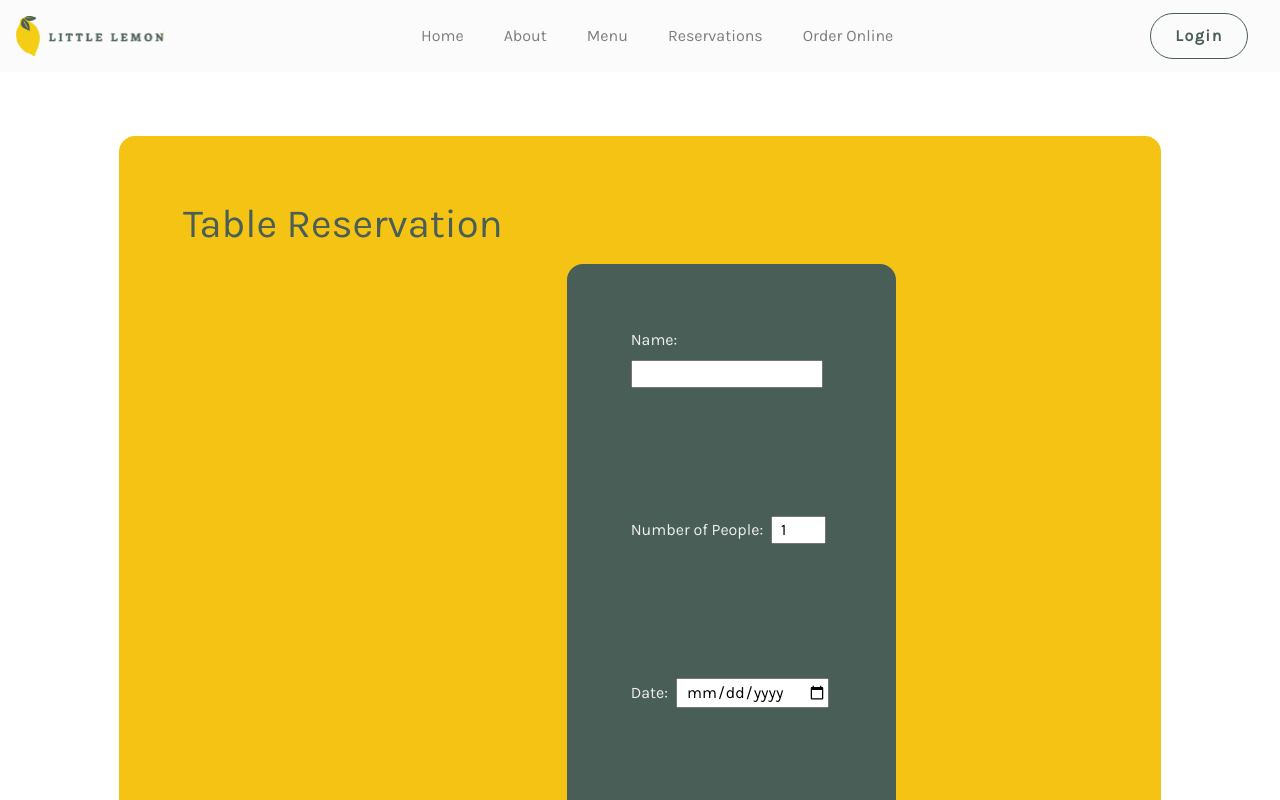
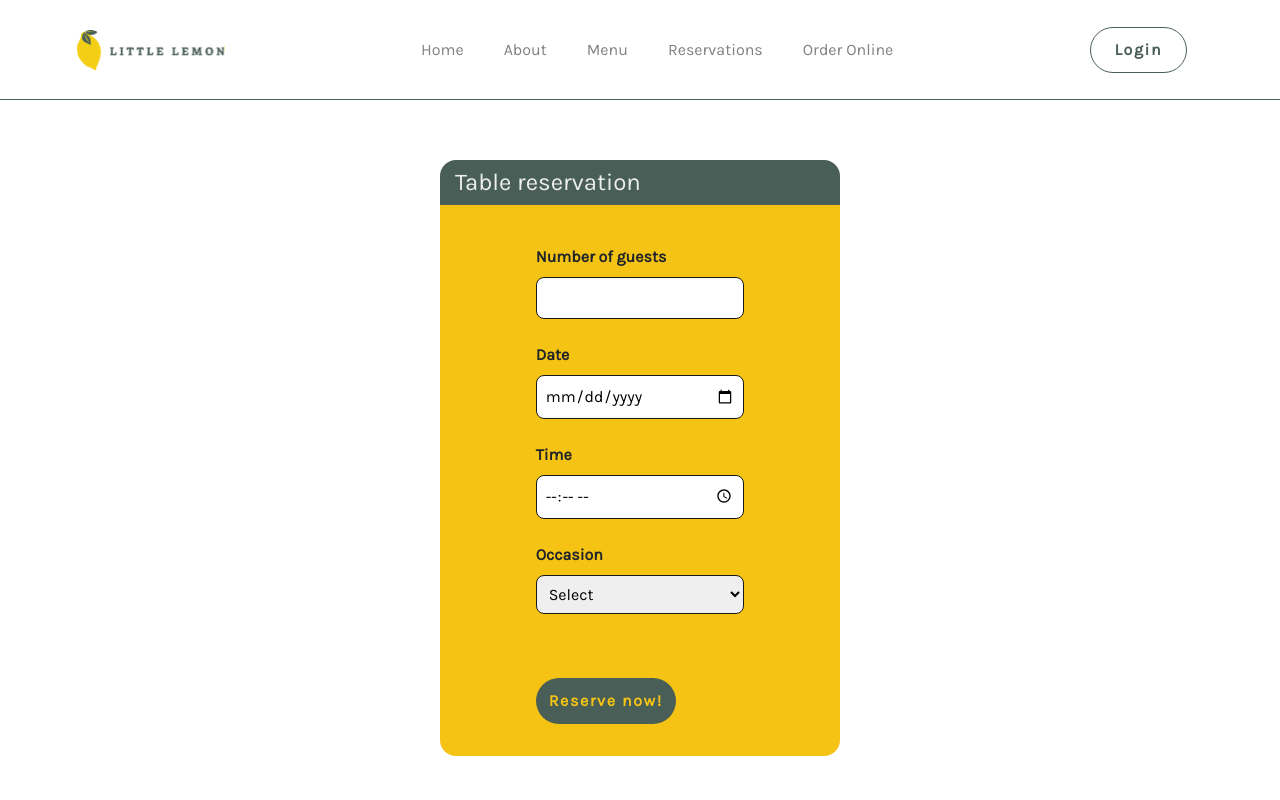
Before and after one commit to MohaDev01/Meta-Frontend-Developer-Capstone, a React (Create React App) app: page /reservations in a window 1280 px wide. Shown: the top 800 px of the page. Built offline with nearby package versions, Linux system fonts and the light colour scheme.

Commit message:
Restructured and enhanced the booking form component

```diff
--- a/src/App.js
+++ b/src/App.js
@@ -9,6 +9,7 @@ import Reservations from './components/Reservations/Reservations';
 import OrderOnline from './components/OrderOnline/OrderOnline';
 import Login from './components/Registration/Login';
 import Footer from './components/Footer/Footer';
+import ConfirmedBooking from './components/Reservations/ConfirmedBooking';
 
 function App() {
   return (
@@ -19,6 +20,7 @@ function App() {
         <Route path="/about" element={<About />} />
         <Route path="/menu" element={<Menu />} />
         <Route path="/reservations/*" element={<Reservations />} />
+        <Route path="/confirmed-booking/*" element={<ConfirmedBooking />} />
         <Route path="/order-online" element={<OrderOnline />} />
         <Route path="/login" element={<Login />} />
       </Routes>
--- a/src/components/About/About.css
+++ b/src/components/About/About.css
@@ -1,4 +1,5 @@
 #about {
+  margin-top: 10rem;
   margin-bottom: 10rem;
 }
 #about .container {
--- a/src/components/Main/Hero.css
+++ b/src/components/Main/Hero.css
@@ -7,7 +7,7 @@
 }
 #hero img {
   border-radius: 12px;
-  border: 1px solid #000;
+  border: 1px solid #495E57;
   width: 400px;
   height: 424px;
   margin: 2rem 0rem;
@@ -36,7 +36,7 @@
 }
 #hero .btn {
   background-color: #f4ce14;
-  color: #333333;
+  color: #495E57;
   font-size: 1.25rem;
   border-radius: 24px;
   border: .1rem solid transparent;
@@ -48,6 +48,10 @@
     border: .1rem solid #f4ce14;
     color: #EDEFEE;
   }
+  &:focus {
+    outline: none;
+    box-shadow: none;
+  }
 }
 #hero h1,
 #hero p,
--- a/src/components/Navigation/Nav.css
+++ b/src/components/Navigation/Nav.css
@@ -1,12 +1,12 @@
 #header {
-  margin-bottom: 4.5rem;
+  margin-bottom: 5rem;
 }
 #nav-bar {
-  backdrop-filter: saturate(180%) blur(20px);
-  background-color: rgba(250, 250, 252, .8);
+  background-color: white;
+  border-bottom: 0.1rem solid #495e57;
   min-height: 4.5rem;
-  padding: 0rem 1rem;
-  transition: background-color 0.3s ease;
+  height: 6.25rem;
+  padding: 0 6%;
   z-index: 1000;
 }
 #nav-bar .navbar-brand {
--- a/src/components/Reservations/BookingForm.css
+++ b/src/components/Reservations/BookingForm.css
@@ -1,57 +1,58 @@
-#bookingForm .row {
-  background-color: #F4C314;
-  padding: 4rem;
+#bookingForm {
+  backdrop-filter: saturate(180%) blur(20px);
+  background-color: rgba(250, 250, 252, .8);
   border-radius: 1rem;
+  width: 30rem;
+  max-width: 25rem;
+  margin-top: 10rem;
+  margin-bottom: 4rem;
 }
-#bookingForm .container:nth-child(1) {
-  padding: 4rem;
-}
-#bookingForm .block:nth-child(1) {
-  background-color: #495E57;
-  padding: 4rem;
+#bookingForm .heading {
   border-top-left-radius: 1rem;
   border-top-right-radius: 1rem;
+  background-color: #495E57;
 }
-#bookingForm .block:nth-child(2) {
-  background-color: #495E57;
-  padding: 4rem;
+#bookingForm h4 {
+  color: #EDEFEE;
 }
-#bookingForm .block:nth-child(3) {
-  background-color: #495E57;
-  padding: 4rem;
+#bookingForm .group {
+  margin-bottom: 1rem;
 }
-#bookingForm .block:nth-child(4) {
-  background-color: #495E57;
-  padding: 4rem;
+#bookingForm .col {
+  background-color: #F4C314;
+  padding: 1rem 1rem;
   border-bottom-left-radius: 1rem;
   border-bottom-right-radius: 1rem;
-}
-#bookingForm .col-6:nth-child(2) {
-  /* background-color: red; */
-  padding: 4rem;
-}
-#bookingForm .col-6:nth-child(3) {
-  /* background-color: blue; */
-  padding: 4rem;
-}
-#bookingForm label {
-  margin-right: .5rem;
-  color: #EDEFEE;
-}
-#bookingForm input {
-  padding-left: .5rem;
-}
-#bookingForm .img-fluid {
-  width: 100%;
-  background-color: red;
-  border-top-left-radius: .5rem;
-  border-bottom-left-radius: .5rem;
-  box-shadow: -.4rem .4rem 2rem rgba(0, 0, 0, .5);
 }
 #bookingForm h1 {
   color: #495E57;
 }
-#bookingForm button:disabled {
+#bookingForm label {
+  margin-top: .5rem;
+  margin-right: 1rem;
+  font-weight: bold;
+}
+#bookingForm input {
+  border-radius: .5rem;
+  border: .1rem solid #191919;
+  width: 100%;
+  padding: 0.5rem;
+  &:focus {
+    outline: none;
+    box-shadow: none;
+  }
+}
+#bookingForm select {
+  border-radius: .5rem;
+  border: .1rem solid #191919;
+  width: 100%;
+  padding: 0.5rem;
+  &:focus {
+    outline: none;
+    box-shadow: none;
+  }
+}
+#bookingForm .btn:disabled {
   color: #333333;
   margin-left: 1rem;
   padding: .2rem;
@@ -60,18 +61,22 @@
   width: 100px;
   flex-shrink: 0;
 }
-#bookingForm button:enabled {
-  background-color: #f4ce14;
-  color: #333333;
-  margin-left: 1rem;
-  padding: .2rem;
-  border: .1rem solid #f4ce14;
-  border-radius: 1rem;
-  width: 100px;
-  flex-shrink: 0;
+#bookingForm .btn {
+  background-color: #495E57;
+  color: #F4C314;
+  font-size: 1rem;
+  border-radius: 24px;
+  border: .1rem solid transparent;
+  font-weight: 800;
+  line-height: 2rem;
+  letter-spacing: .1rem;
   &:hover {
     background-color: transparent;
-    color: #EDEFEE;
-    border: .1rem solid #f4ce14;
+    border: .1rem solid #495E57;
+    color: #495E57;
+  }
+  &:focus {
+    outline: none;
+    box-shadow: none;
   }
 }
--- a/src/components/Reservations/BookingForm.js
+++ b/src/components/Reservations/BookingForm.js
@@ -1,104 +1,46 @@
 import './BookingForm.css';
-import React, { useState, useEffect } from 'react';
-import RHSImg from '../../assets/icons_assets/restauranfood.jpg';
+import React from 'react';
+import { Link } from 'react-router-dom';
 
-const BookingForm = ({ submitForm }) => {
-  const [formData, setFormData] = useState({
-    name: '',
-    numberOfPeople: 1,
-    date: '',
-    time: ''
-  });
-
-  const [isFormValid, setIsFormValid] = useState(false);
-
-  useEffect(() => {
-    // Check form validity
-    const { name, numberOfPeople, date, time } = formData;
-    const isValid = name.length >= 3 &&
-                    numberOfPeople >= 1 &&
-                    date &&
-                    time;
-    setIsFormValid(isValid);
-  }, [formData]);
-
-  const handleChange = (e) => {
-    const { name, value } = e.target;
-    setFormData(prevState => ({
-      ...prevState,
-      [name]: value
-    }));
-  };
-
-  const handleSubmit = (e) => {
-    e.preventDefault();
-    if (isFormValid) {
-      submitForm(formData);
-    }
-  };
-
+export default function BookingForm () {
   return (
-    <form onSubmit={handleSubmit} id="bookingForm">
-      <div className="container">
+    <div className="container" id="bookingForm">
       <div className="row">
-          <h1>Table Reservation</h1>
-          <div className="col-6">
-            <div className="container block">
-              <label htmlFor="name">Name:</label>
-              <input
-                  type="text"
-                  id="name"
-                  name="name"
-                  value={formData.name}
-                  onChange={handleChange}
-                  required
-                  minLength="3"
-                />
+        <div className="col-12 pt-2 heading">
+          <h4>Table reservation</h4>
         </div>
-            <div className="container block">
-              <label htmlFor="numberOfPeople">Number of People:</label>
-              <input
-                  type="number"
-                  id="numberOfPeople"
-                  name="numberOfPeople"
-                  value={formData.numberOfPeople}
-                  onChange={handleChange}
-                  required
-                  min="1"
-                  max="10"
-                />
+        <div className="col d-flex justify-content-center">
+          <form>
+            <div className="col">
+              <div className="row group">
+                <label htmlFor="guests">Number of guests</label>
+                <input type="number" name="guests" id="guests" min="1" max="5" required />
               </div>
-            <div className="container block">
-              <label htmlFor="date">Date:</label>
-              <input
-                  type="date"
-                  id="date"
-                  name="date"
-                  value={formData.date}
-                  onChange={handleChange}
-                  required
-                />
+              <div className="row group">
+                <label htmlFor="date">Date</label>
+                <input type="date" name="date" id="date" required />
               </div>
-            <div className="container block">
-              <label htmlFor="time">Time:</label>
-              <input
-                  type="time"
-                  id="time"
-                  name="time"
-                  value={formData.time}
-                  onChange={handleChange}
-                  required
-                />
-              <button type="submit" disabled={!isFormValid}>Submit</button>
+              <div className="row group">
+                <label htmlFor="time" >Time</label>
+                <input type="time" name="time" id="time" required />
+              </div>
+              <div className="row group">
+                <label htmlFor="occasion" >Occasion</label>
+                <select className="form-select" name="occasion" id="occasion" required>
+                  <option selected>Select</option>
+                  <option value="birthday">Birthday</option>
+                  <option value="anniversary">Anniversary</option>
+                </select>
+              </div>
+              <div className="row pt-5">
+                <Link className="btn" aria-current="page" to="/confirmed-booking">
+                  Reserve now!
+                </Link>
               </div>
             </div>
-          <div className="col-6">
-            <img src={RHSImg} className="img-fluid" />
+          </form>
         </div>
       </div>
     </div>
-    </form>
   );
 };
-
-export default BookingForm;
--- a/src/components/Reservations/ConfirmedBooking.css
+++ b/src/components/Reservations/ConfirmedBooking.css
@@ -1,4 +1,6 @@
 #confirmed-booking {
+  min-height: 30rem;
+  margin-top: 10rem;
   padding: 4rem;
 }
 #confirmed-booking .row {
```
Lines whose indentation alone changed are shown as unchanged.
